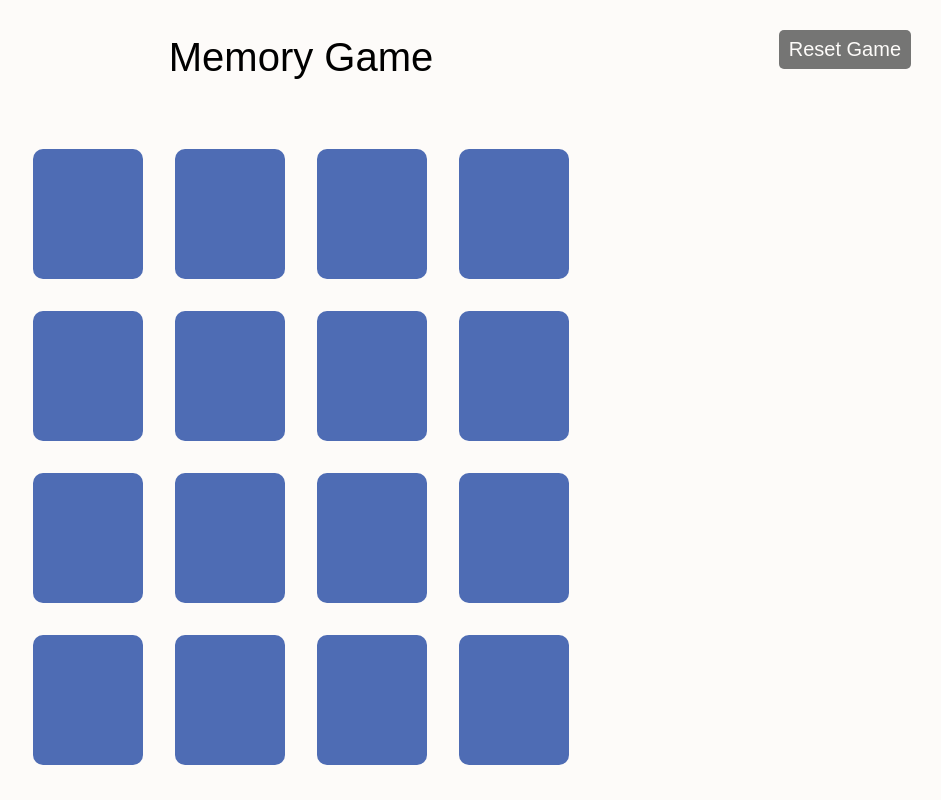
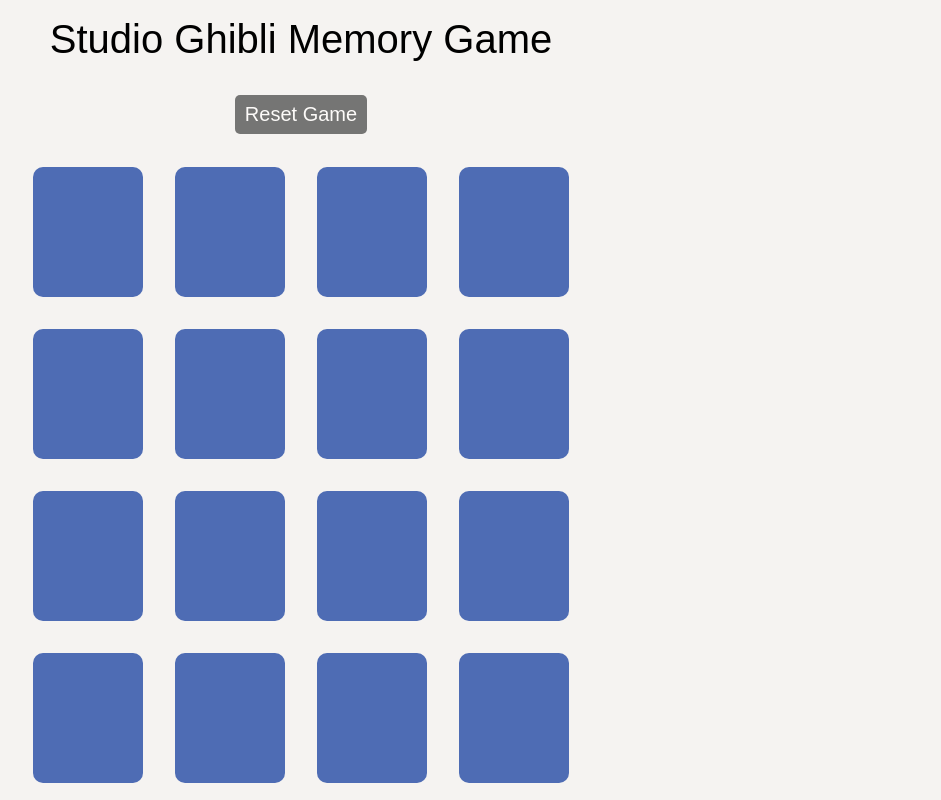
Before and after one commit to henryl74/js-project-portfolio, a plain HTML site: page index.html in a window 1280 px wide. Shown: the whole page, without its empty margins (339-1280 px from the left). Drawn offline with Linux system fonts and the light colour scheme.

Commit message:
Reposition reset game button

```diff
--- a/assets/css/style.css
+++ b/assets/css/style.css
@@ -7,7 +7,7 @@
     padding: 0;
     box-sizing: border-box;
     text-decoration: none;
-    background: #FDFBF9;
+    background: #f5f3f1;
 }
 
 /* Heading */
@@ -22,9 +22,7 @@
 /* Reset Game Button */
 
 #restartGameButton {
-    position: absolute;
-    top: 30px;
-    right: 30px;
+    position: relative;
     font-size: 20px;
     background-color: #757574;
     color: #FDFBF9;
--- a/index.html
+++ b/index.html
@@ -15,9 +15,9 @@
 
     <div class="container">
 
-        <h1 class="heading">Memory Game</h1>
+        <h1 class="heading">Studio Ghibli Memory Game</h1>
+
         <button id="restartGameButton" class="btn btn--gray">Reset Game</button>
-
 
         <div class="cards">
 
```
